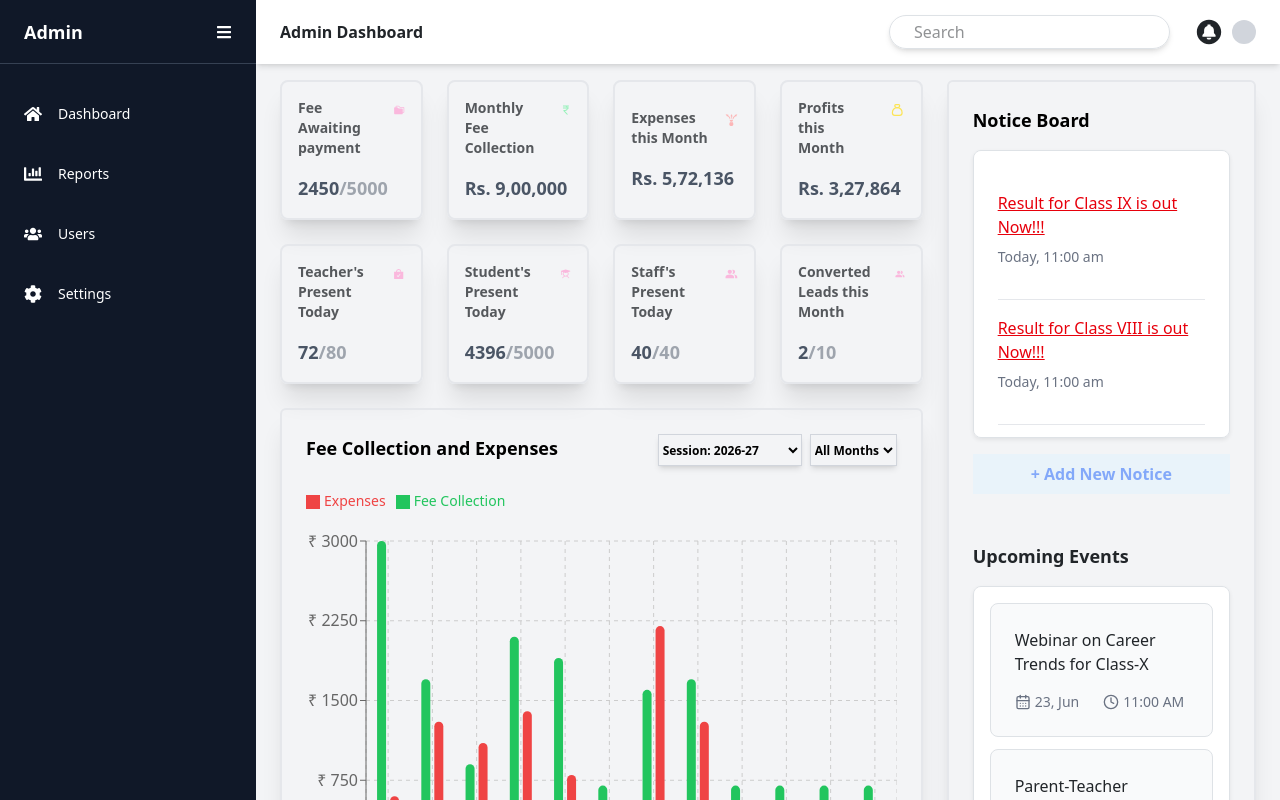
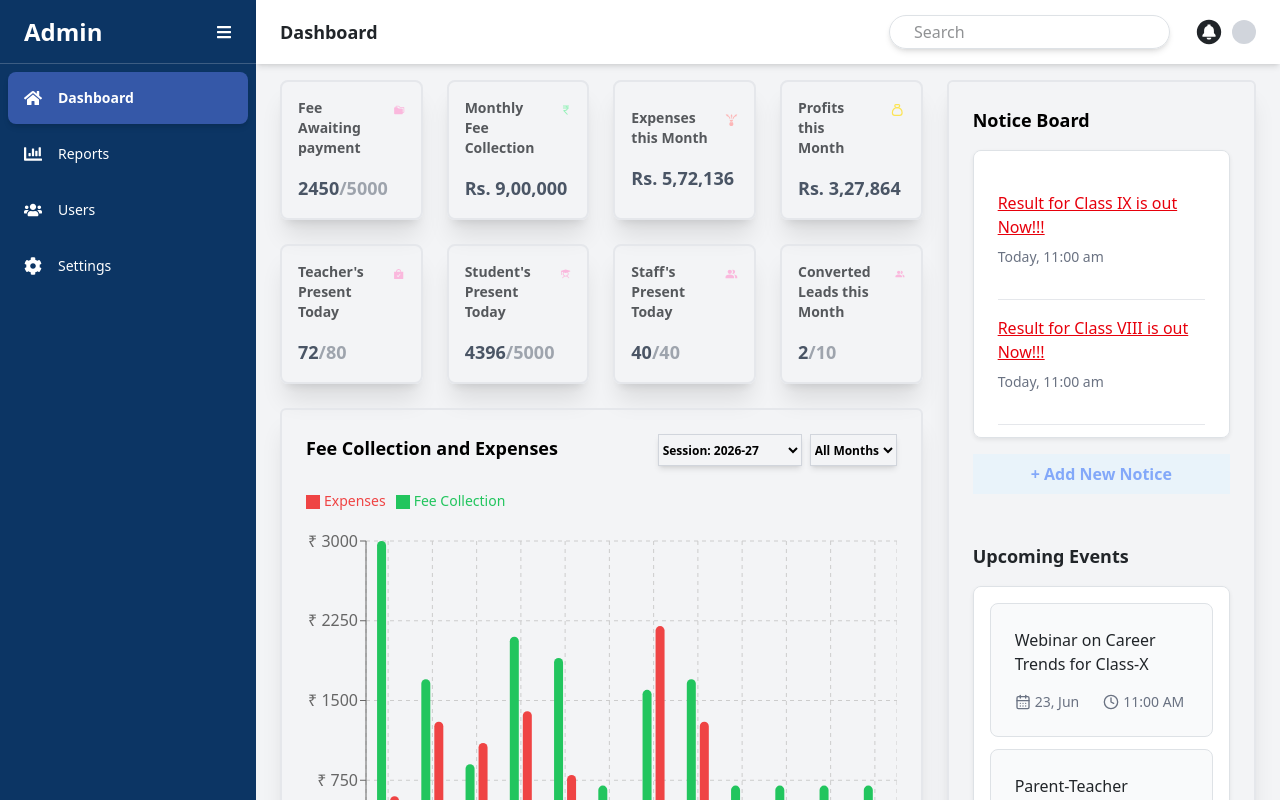
Before and after one commit to EPICdronzer/School-ERP-System, a React (Vite) app in the folder myapp/: page /Home in a window 1280 px wide. Shown: the top 800 px of the page. Built offline with nearby package versions, Linux system fonts and the light colour scheme.

Commit message:
little changes

```diff
--- a/myapp/src/components/NavBar.jsx
+++ b/myapp/src/components/NavBar.jsx
@@ -3,8 +3,8 @@ import { IoNotificationsCircleSharp } from "react-icons/io5";
 function NavBar({collapsed}){
     return(
 
-    <header className={`flex justify-between fixed top-0 right-0 h-16 bg-white shadow-md flex items-center px-6 transition-all duration-300 ${collapsed ? "left-20" : "left-64"}`}>
-        <div className="font-semibold">Admin Dashboard</div>
+    <header className={`flex justify-between fixed z-50 top-0 right-0 h-16 bg-white shadow-md flex items-center  transition-all duration-300 ${collapsed ? "left-17 px-10" : "left-64 px-6"}`}>
+        <div className="font-semibold !text-lg">Dashboard</div>
         <div className="flex gap-4 justify-center items-center">
             <input
             type="text"
--- a/myapp/src/components/Sidebar.jsx
+++ b/myapp/src/components/Sidebar.jsx
@@ -1,34 +1,70 @@
-
+import { useState } from "react";
 import { FaBars, FaHome, FaChartBar, FaUsers, FaCog } from "react-icons/fa";
 
 export default function Sidebar({ collapsed, setCollapsed }) {
+  const [active, setActive] = useState("Dashboard"); // Default active
+
   return (
     <aside
-            className={`fixed top-0 left-0 h-full bg-gray-900 text-white
+      className={`fixed top-0 left-0 h-full bg-[#0C3564] text-white
       transition-all duration-300 z-40
-            ${collapsed ? "w-20" : "w-64"}`}
+      ${collapsed ? "w-17" : "w-64"}`}
     >
-            <div className="h-16 flex items-center justify-between px-4 border-b border-gray-700">
-              {!collapsed && <span className="font-bold text-lg">Admin</span>}
+      <div className="h-16 flex items-center justify-between px-4 border-b border-white/20">
+        {!collapsed && <span className="font-bold text-2xl">Admin</span>}
         <FaBars
           className="cursor-pointer"
           onClick={() => setCollapsed(!collapsed)}
         />
       </div>
 
-            <nav className="mt-4 flex flex-col gap-2 px-2">
-              <Item icon={<FaHome />} text="Dashboard" collapsed={collapsed} />
-              <Item icon={<FaChartBar />} text="Reports" collapsed={collapsed} />
-              <Item icon={<FaUsers />} text="Users" collapsed={collapsed} />
-              <Item icon={<FaCog />} text="Settings" collapsed={collapsed} />
+      <nav className="mt-2 flex flex-col gap-1 px-2">
+        <Item
+          icon={<FaHome />}
+          text="Dashboard"
+          collapsed={collapsed}
+          active={active}
+          setActive={setActive}
+        />
+        <Item
+          icon={<FaChartBar />}
+          text="Reports"
+          collapsed={collapsed}
+          active={active}
+          setActive={setActive}
+        />
+        <Item
+          icon={<FaUsers />}
+          text="Users"
+          collapsed={collapsed}
+          active={active}
+          setActive={setActive}
+        />
+        <Item
+          icon={<FaCog />}
+          text="Settings"
+          collapsed={collapsed}
+          active={active}
+          setActive={setActive}
+        />
       </nav>
     </aside>
   );
 }
 
-function Item({ icon, text, collapsed }) {
+function Item({ icon, text, collapsed, active, setActive }) {
+  const isActive = active === text;
+
   return (
-    <div className="group flex items-center gap-3 p-3 rounded-lg hover:bg-gray-800 cursor-pointer relative">
+    <div
+      onClick={() => setActive(text)}
+      className={`group flex items-center gap-3 p-3 rounded-lg cursor-pointer relative transition-all duration-200
+      ${
+        isActive
+          ? "bg-[#3558A8] shadow-md font-semibold"
+          : "hover:bg-white/10"
+      }`}
+    >
       <div className="text-lg">{icon}</div>
 
       {!collapsed && <span className="text-sm">{text}</span>}
```
Lines whose indentation alone changed are shown as unchanged.
